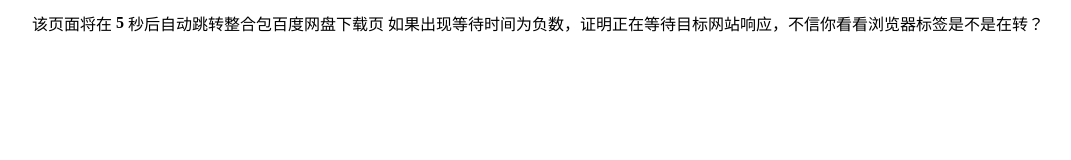
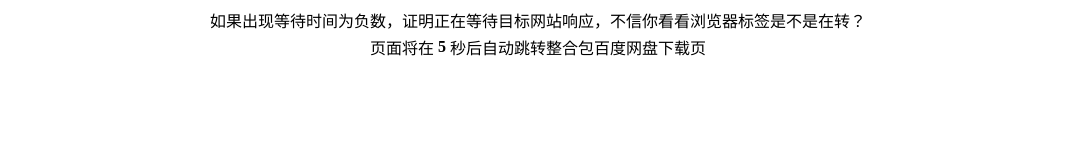
Before and after one commit to luluxiaoyu/adcdx, a plain HTML site: page bdpan/index.html in a window 1280 px wide. Shown: the whole page, without its empty margins (102-1173 px from the left). Drawn offline with Linux system fonts and the light colour scheme.

Commit message:
Add files via upload

```diff
--- a/bdpan/index.html
+++ b/bdpan/index.html
@@ -19,11 +19,12 @@
 
 	<table>
 		<tr>
-		<td>该页面将在 </td>
+		<td>页面将在 </td>
 		<td> <strong><div id= "time"> 10 </div></strong> </td>
 		<td>秒后自动跳转整合包百度网盘下载页 </td>
-		<td>如果出现等待时间为负数，证明正在等待目标网站响应，不信你看看浏览器标签是不是在转？ </td>
+
 		</tr>
+		<tr>如果出现等待时间为负数，证明正在等待目标网站响应，不信你看看浏览器标签是不是在转？ </tr>
 	</table>
 
 	<script async src="https://pagead2.googlesyndication.com/pagead/js/adsbygoogle.js"></script>
```
Also changed, not shown: zj1/index.html (+2 -1 lines), zj2/index.html (+2 -1 lines), zj3/index.html (+2 -1 lines).
